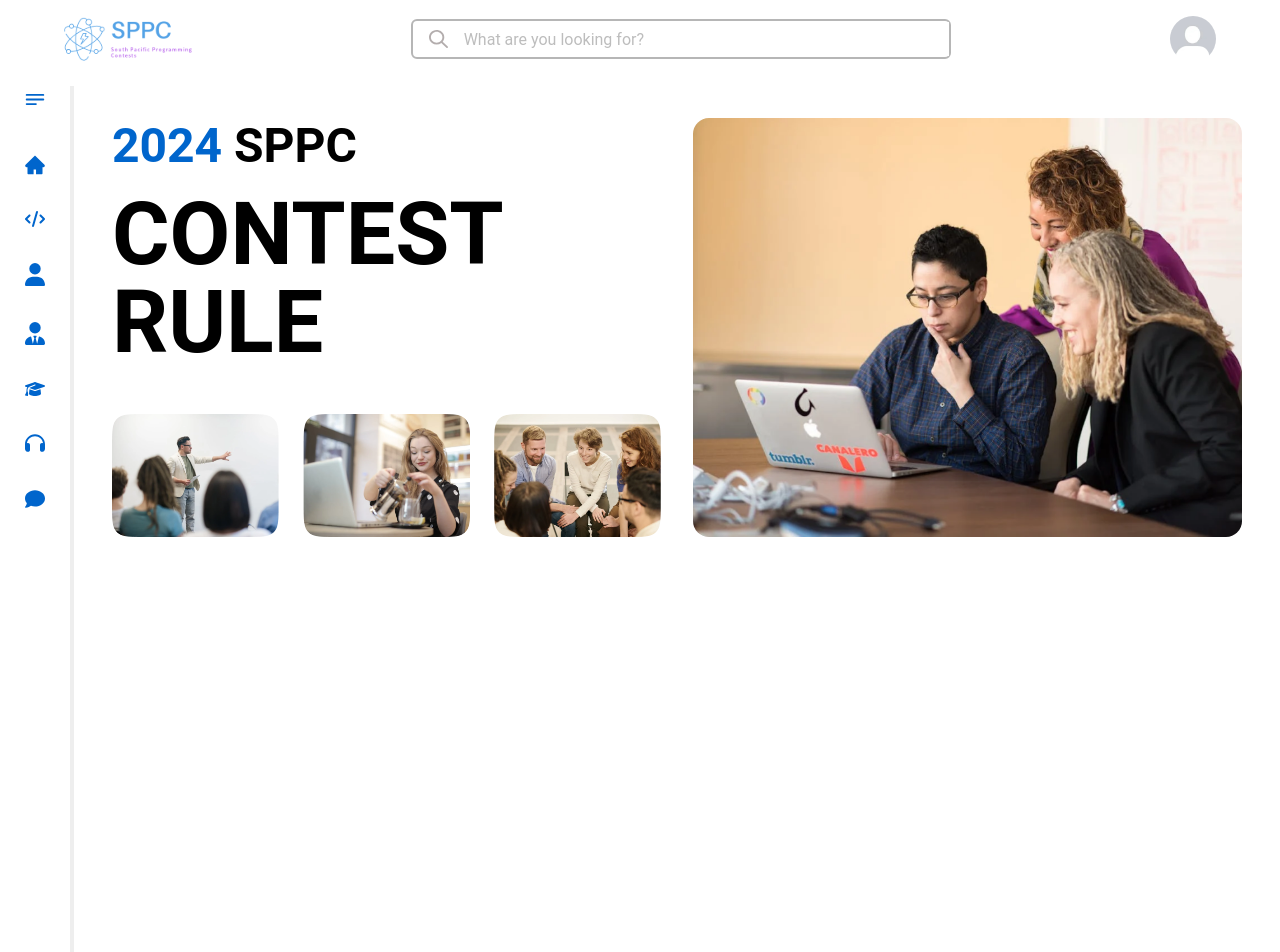
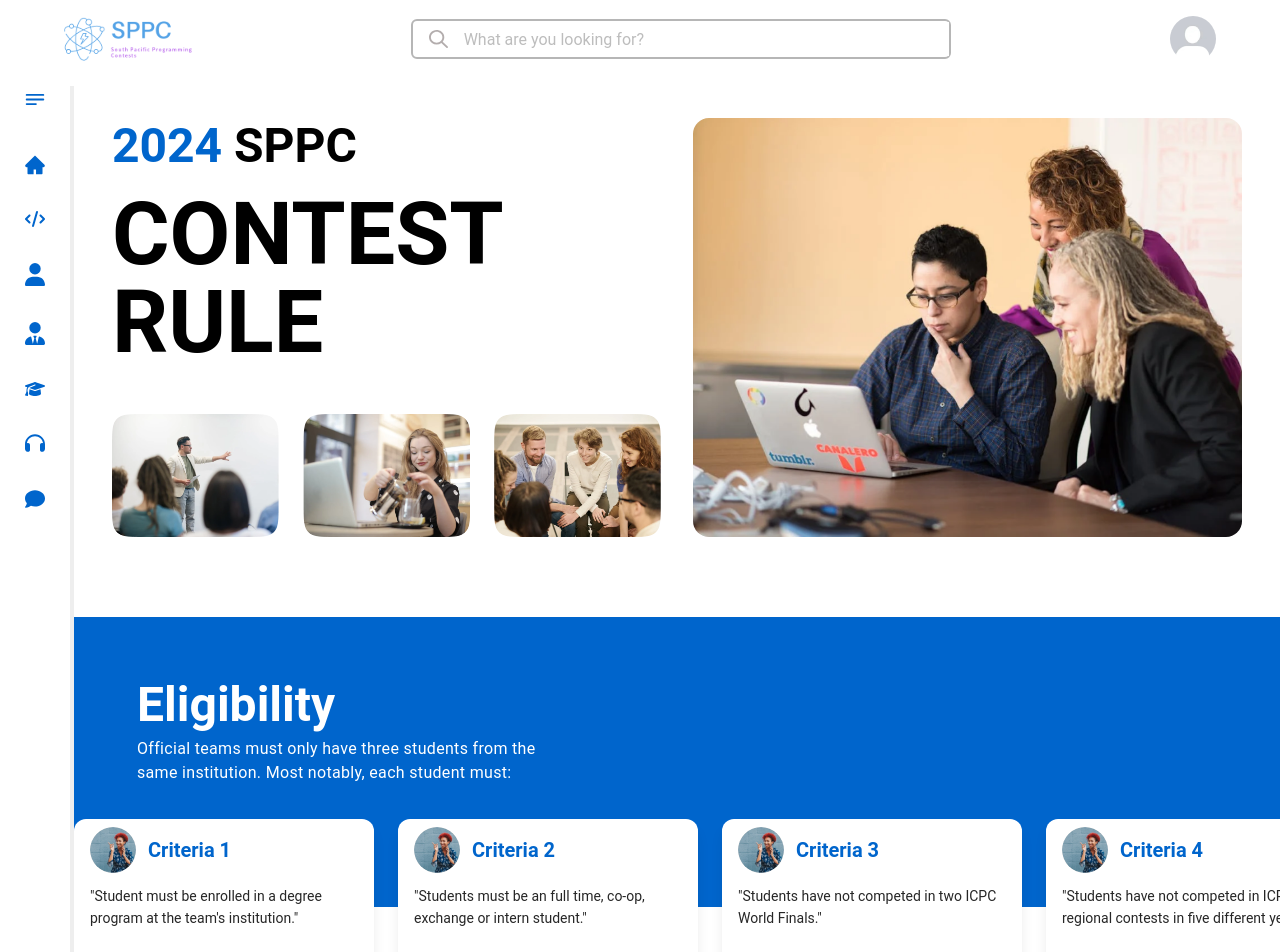
Before and after one commit to tranducanh2111/sppc-contest, a Next.js app: page /rules in a window 1280 px wide. Shown: the top 952 px of the page. Built offline with nearby package versions, Linux system fonts and the light colour scheme; no server answers.

Commit message:
responsive component/rules/eligibility-section

```diff
--- a/src/components/Testimonials/TestimonialCard.tsx
+++ b/src/components/Testimonials/TestimonialCard.tsx
@@ -4,9 +4,9 @@ import React from 'react'
 import { TestimonialProps } from './TestimonialProps'
 
 // Single Testimonial Card
-const TestimonialCard: React.FC<TestimonialProps> = ({ name, title, description, image }) => {
+const TestimonialCard: React.FC<TestimonialProps> = ({ name, description, image }) => {
   return (
-    <div className="flex p-[8px 16px] flex-col items-start gap-[4px]">
+    <div className="flex p-[8px 16px] flex-col items-start gap-[0.75rem]">
       <div className="w-[268px] self-stretch justify-start items-center gap-3 inline-flex">
         <Image
           className="w-[46px] h-[46px] bg-[#DEDEDE] bg-cover bg-center bg-no-repeat rounded-full"
@@ -14,12 +14,9 @@ const TestimonialCard: React.FC<TestimonialProps> = ({ name, title, description,
           alt="card"
         />
         <div className="flex-col justify-center items-start inline-flex">
-          <div className="text-[#000000D9] text-[16px] font-[700] font-Roboto leading-[24px]">
+          <h4 className="text-primary text-h4 font-[700] font-Roboto leading-[24px]">
             {name}
-          </div>
-          <div className="text-[#000000D9] text-[12px] font-[400] font-Roboto leading-[20px]">
-            {title}:
-          </div>
+          </h4>
         </div>
       </div>
       <div className="text-[#000000D9] text-[14px] font-[400] font-Roboto leading-[22px]">
--- a/src/components/Testimonials/TestimonialItems.tsx
+++ b/src/components/Testimonials/TestimonialItems.tsx
@@ -4,73 +4,51 @@ import { TestimonialProps } from './TestimonialProps';
 
 export const items: TestimonialProps[] = [
     {
-        name: 'Nguyen Van A',
-        title: 'Graduate class',
-        description:
-          'Amet minim mollit non deserunt ullamco est sit aliqua dolor do amet sint. Velit officia consequat duis enim velit mollit. Exercitation veniam consequat sunt nostrud amet.',
+      name: 'Criteria 1',
+      description: 'Student must be enrolled in a degree program at the team\'s institution.',
       image: CardImage,
     },
     {
-        name: 'Nguyen Van A',
-        title: 'Graduate class',
+      name: 'Criteria 2',
       description:
-          'Amet minim mollit non deserunt ullamco est sit aliqua dolor do amet sint. Velit officia consequat duis enim velit mollit. Exercitation veniam consequat sunt nostrud amet.',
+        'Students must be an full time, co-op, exchange or intern student.',
       image: CardImage,
     },
     {
-        name: 'Nguyen Van A',
-        title: 'Graduate class',
+      name: 'Criteria 3',
       description:
-          'Amet minim mollit non deserunt ullamco est sit aliqua dolor do amet sint. Velit officia consequat duis enim velit mollit. Exercitation veniam consequat sunt nostrud amet.',
+        'Students have not competed in two ICPC World Finals.',
       image: CardImage,
     },
     {
-        name: 'Nguyen Van A',
-        title: 'Graduate class',
+      name: 'Criteria 4',
       description:
-          'Amet minim mollit non deserunt ullamco est sit aliqua dolor do amet sint. Velit officia consequat duis enim velit mollit. Exercitation veniam consequat sunt nostrud amet.',
+        'Students have not competed in ICPC regional contests in five different years.',
       image: CardImage,
     },
     {
-        name: 'Nguyen Van A',
-        title: 'Graduate class',
-        description:
-          'Amet minim mollit non deserunt ullamco est sit aliqua dolor do amet sint. Velit officia consequat duis enim velit mollit. Exercitation veniam consequat sunt nostrud amet.',
+      name: 'Criteria 5',
+      description: 'Students commenced post secondary studies in 2020 or later OR born in 2001 or later.',
       image: CardImage,
     },
     {
-        name: 'Nguyen Van A',
-        title: 'Graduate class',
-        description:
-          'Amet minim mollit non deserunt ullamco est sit aliqua dolor do amet sint. Velit officia consequat duis enim velit mollit. Exercitation veniam consequat sunt nostrud amet.',
+      name: 'Criteria 6',
+      description: 'Students must have a minimum GPA or equivalent academic standing as specified by their institution.',
       image: CardImage,
     },
     {
-        name: 'Nguyen Van A',
-        title: 'Graduate class',
-        description:
-          'Amet minim mollit non deserunt ullamco est sit aliqua dolor do amet sint. Velit officia consequat duis enim velit mollit. Exercitation veniam consequat sunt nostrud amet.',
+      name: 'Criteria 7',
+      description: 'Students should not have significant professional programming experience (over two years of full-time work in the field).',
       image: CardImage,
     },
     {
-        name: 'Nguyen Van A',
-        title: 'Graduate class',
-        description:
-          'Amet minim mollit non deserunt ullamco est sit aliqua dolor do amet sint. Velit officia consequat duis enim velit mollit. Exercitation veniam consequat sunt nostrud amet.',
+      name: 'Criteria 8',
+      description: 'Students must agree to and adhere to the contest\'s code of conduct, promoting fair play and academic integrity.',
       image: CardImage,
     },
     {
-        name: 'Nguyen Van A',
-        title: 'Graduate class',
-        description:
-          'Amet minim mollit non deserunt ullamco est sit aliqua dolor do amet sint. Velit officia consequat duis enim velit mollit. Exercitation veniam consequat sunt nostrud amet.',
+      name: 'Criteria 9',
+      description: 'Students must comply with any health and safety guidelines set by the contest organizers, especially if the contest is held in-person.',
       image: CardImage,
-      },
-      {
-        name: 'Nguyen Van A',
-        title: 'Graduate class',
-        description:
-          'Amet minim mollit non deserunt ullamco est sit aliqua dolor do amet sint. Velit officia consequat duis enim velit mollit. Exercitation veniam consequat sunt nostrud amet.',
-        image: CardImage,
-      },
+    }
 ];
--- a/src/components/Testimonials/TestimonialProps.tsx
+++ b/src/components/Testimonials/TestimonialProps.tsx
@@ -2,7 +2,6 @@ import { StaticImageData } from 'next/image';
 
 export interface TestimonialProps {
   name: string;
-  title: string;
   description: string;
   image: StaticImageData;
 }
--- /dev/null
+++ b/src/page-sections/Rules/EligibilitySection.tsx
@@ -0,0 +1,46 @@
+import React from 'react'
+import { Swiper, SwiperSlide } from 'swiper/react'
+import TestimonialCard from '@/components/Testimonials/TestimonialCard'
+import { items } from '@/components/Testimonials/TestimonialItems'
+
+const EligibilitySection: React.FC = () => {
+  return (
+    <div className="relative max-w-screen overflow-hidden h-[422px]">
+        <div className="w-full h-[290px] bg-primary absolute " />
+
+        <div className="max-w-[1160px] h-[302px] flex flex-col mx-auto mt-[60px] mb-10 px-5">
+            <div className="max-w-[1160px] items-center w-full h-[302px] mx-auto flex flex-col inline-flex absolute top-[60px] xl:px-5">
+                <div className="w-full">
+                    <div className="w-full sm:w-[405px] h-[86px] flex flex-col items-start gap-[4px] inline-flex ">
+                    <h2 className="text-[#FFFFFF] text-h2">Eligibility</h2>
+                    <p className="text-[#FFFFFF] text-body tracking-[0.32px]">
+                        Official teams must only have three students from the same institution. Most notably, each student must:
+                    </p>
+                    </div>
+                </div>
+            </div>
+        </div>
+
+        <div className='mx-5 sm:mx-0'>
+            <Swiper
+                className="justify-start items-start gap-6 inline-flex bottom-[200px] h-[180px]"
+                spaceBetween={24}
+                slidesPerView="auto"
+                pagination={{ clickable: true }}
+            >
+            {items.map((item, index) => (
+                <SwiperSlide
+                    className="px-4 py-2 bg-[#FFFFFF] rounded-[12px] shadow-lg flex-col justify-start items-start gap-1 inline-flex"
+                    key={index}
+                    style={{ maxWidth: '300px', width: '100%', height: '176px' }}
+                >
+                    <TestimonialCard {...item} />
+                </SwiperSlide>
+            ))}
+            </Swiper>
+        </div>
+    </div>
+  )
+}
+
+export default EligibilitySection
--- a/src/pages/rules.tsx
+++ b/src/pages/rules.tsx
@@ -2,6 +2,7 @@ import React, { Fragment } from 'react'
 import Head from 'next/head'
 // Components
 import HeroSection from '@/page-sections/Rules/HeroSection'
+import EligibilitySection from '@/page-sections/Rules/EligibilitySection'
 
 const RulesPage: React.FC = () => {
     return (
@@ -13,6 +14,7 @@ const RulesPage: React.FC = () => {
                 <div className="max-w-[1170px] flex flex-col mx-auto mt-[1rem] md:mt-[2rem] mb-20 gap-[80px] px-5">
                     <HeroSection />
                 </div>
+                <EligibilitySection />
             </div>
         </Fragment>
     )
```
Lines whose indentation alone changed are shown as unchanged.
